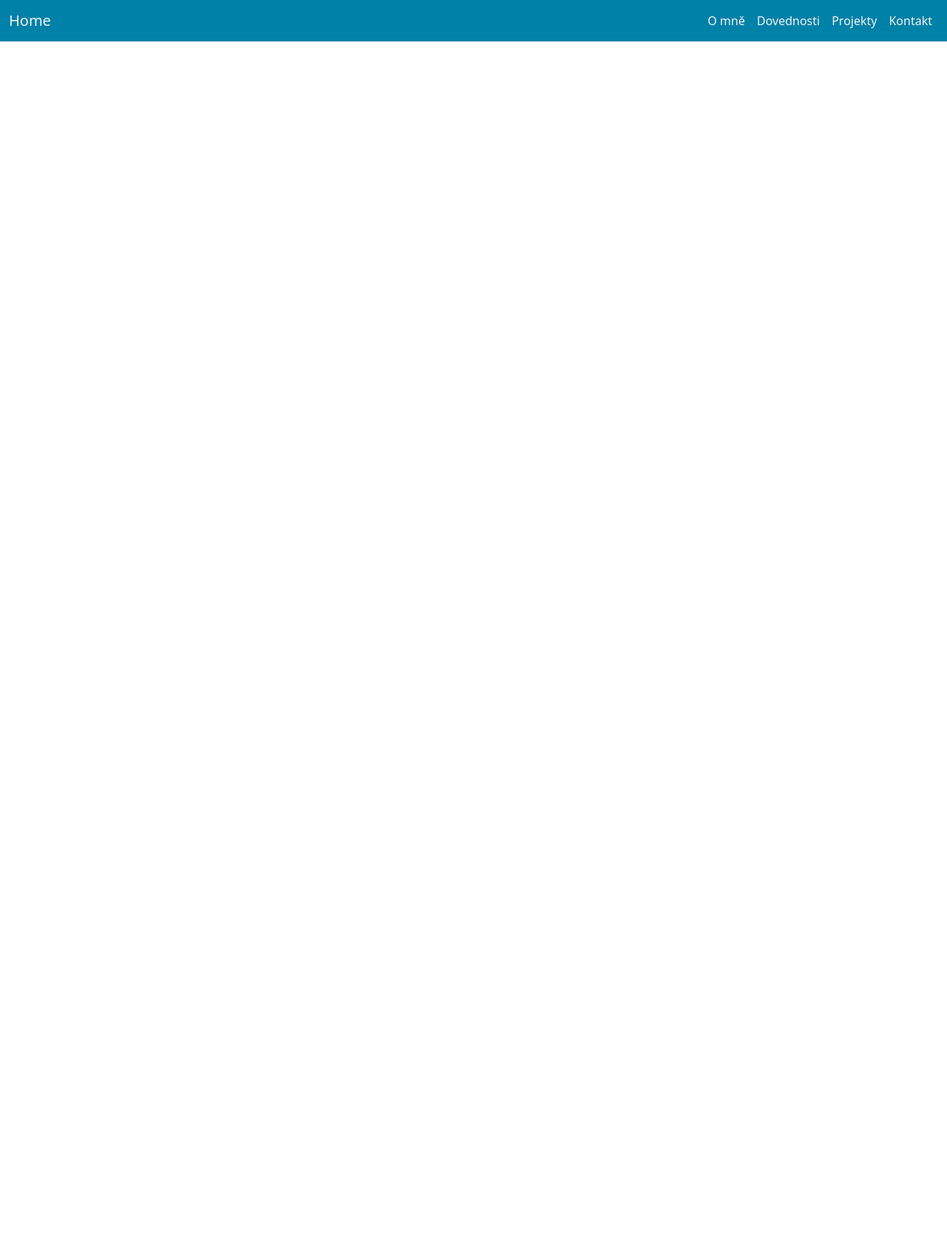
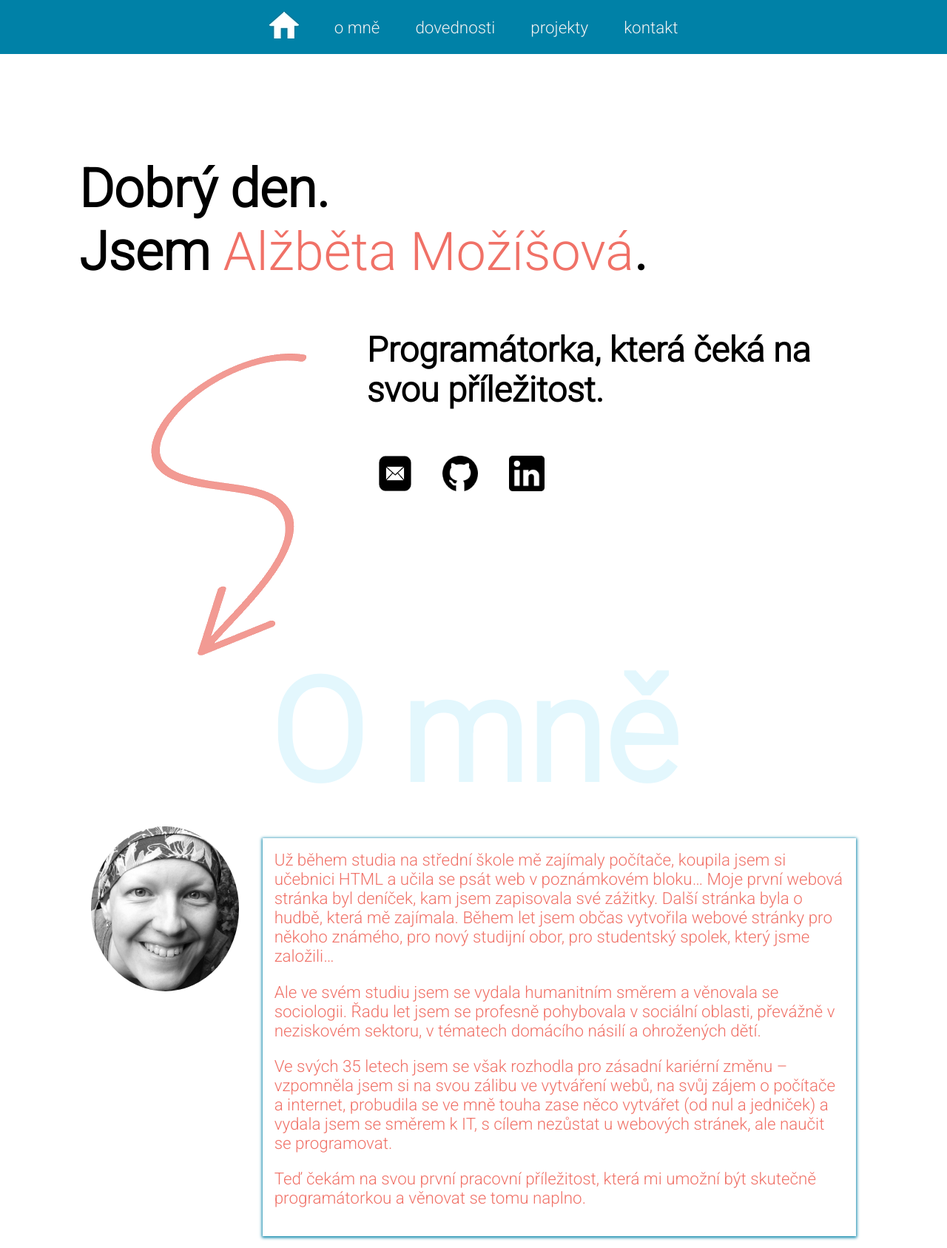
Before and after one commit to amozisova/portfolio, a PHP site: page / in a window 1280 px wide. Shown: the whole page at 74% size. Before the commit the page ends 56 px from the top, so only its background shows below. Run offline with PHP 8.4, Linux system fonts and the light colour scheme.

Commit message:
Add files via upload

```diff
--- a/index.php
+++ b/index.php
@@ -10,56 +10,92 @@ include_once 'language.php';
     <meta http-equiv="X-UA-Compatible" content="IE=edge">
     <meta name="viewport" content="width=device-width, initial-scale=1">
     <title></title>
-    <link href="https://cdn.jsdelivr.net/npm/bootstrap@5.2.0-beta1/dist/css/bootstrap.min.css" rel="stylesheet" integrity="sha384-0evHe/X+R7YkIZDRvuzKMRqM+OrBnVFBL6DOitfPri4tjfHxaWutUpFmBp4vmVor" crossorigin="anonymous">
-    <script src="https://cdn.jsdelivr.net/npm/bootstrap@5.2.0-beta1/dist/js/bootstrap.bundle.min.js" integrity="sha384-pprn3073KE6tl6bjs2QrFaJGz5/SUsLqktiwsUTF55Jfv3qYSDhgCecCxMW52nD2" crossorigin="anonymous"></script>
+    <link rel="preconnect" href="https://fonts.googleapis.com">
+    <link rel="preconnect" href="https://fonts.gstatic.com" crossorigin>
+    <link href="https://fonts.googleapis.com/css2?family=Roboto:wght@100;200;300&display=swap" rel="stylesheet">
     <link rel="stylesheet" href="styles/style.css">
 </head>
 
 <body>
+    <div class="container" id="home">
+        <nav class="navbar">
 
-    <nav class="navbar navbar-expand-lg">
-        <div class="container-fluid">
-            <a class="navbar-brand" aria-current="page" href="#">Home</a>
-            <button class="navbar-toggler" type="button" data-bs-toggle="collapse" data-bs-target="#navbarToggler" aria-controls="navbarToggler" aria-expanded="false" aria-label="Toggle navigation">
-                <span class="navbar-toggler-icon"></span>
-            </button>
-            <div class="collapse navbar-collapse" id="navbarToggler">
-                <ul class="navbar-nav navbar-right me-auto mb-2 mb-lg-0">
-                    <li class="nav-item">
-                        <a class="nav-link" href="#aboutme">O mně</a>
-                    </li>
-                    <li class="nav-item">
-                        <a class="nav-link" href="#skills">Dovednosti</a>
-                    </li>
+            <div class="nav-container">
+            <span class="nav-item">
+                    <a class="nav-link" href="#home"><img src="img/home.jpg" alt="home icon"></a>
+                </span>
+                <span class="nav-item">
+                    <a class="nav-link" href="#aboutme">o mně</a>
+                </span>
+                <span class="nav-item">
+                    <a class="nav-link" href="#skills">dovednosti</a>
+                </span>
 
-                    <li class="nav-item">
-                        <a class="nav-link" href="#projects">Projekty</a>
-                    </li>
+                <span class="nav-item">
+                    <a class="nav-link" href="#projects">projekty</a>
+                </span>
 
-                    <li class="nav-item">
-                        <a class="nav-link" href="#contact">Kontakt</a>
-                    </li>
-                </ul>
+                <span class="nav-item">
+                    <a class="nav-link" href="#contact">kontakt</a>
+                </span>
+            </div>
+        </nav>
+
+
+        <section class=content>
+            <div class="title">
+                <h1>Dobrý den.
+                    <br>Jsem <span class="name">Alžběta Možíšová</span>.
+                </h1>
+            </div>
+
+            <div class="subtitle">
+                <div class="arrow">
+                    <a href="#aboutme"><img src="img/arrow_down.png" alt="arrow down"></a>
+                </div>
+                <div class="subheading">
+                    <h3>Programátorka, která čeká na svou příležitost.</h3>
+                    <div class="contactIcons">
+                        <img src="img/message.png" alt="message icon">
+                        <img src="img/github.png" alt="GitHub icon">
+                        <img src="img/linkedin-logo.png" alt="LinkedIn icon">
+                    </div>
+                </div>
 
             </div>
-        </div>
-    </nav>
+        </section>
 
 
 
+    </div>
+
+
+    <div class="container">
+        <section id="aboutme">
+            <div class="section_title">
+                <h1>O mně</h1>
+            </div>
+            <div class="aboutme_content">
+                <div>
+                    <img src="img/mozisova_face.jpg" alt="Alzbeta Mozisova" height="223" width="200" class="story_img">
+                </div>
+
+                <div class="storybox">
+                    <div class="story_text">
+                        Už během studia na střední škole mě zajímaly počítače, koupila jsem si učebnici HTML a učila se psát web v poznámkovém bloku… Moje první webová stránka byl deníček, kam jsem zapisovala své zážitky. Další stránka byla o hudbě, která mě zajímala. Během let jsem občas vytvořila webové stránky pro někoho známého, pro nový studijní obor, pro studentský spolek, který jsme založili…
+
+                        <p>Ale ve svém studiu jsem se vydala humanitním směrem a věnovala se sociologii. Řadu let jsem se profesně pohybovala v sociální oblasti, převážně v neziskovém sektoru, v tématech domácího násilí a ohrožených dětí.</p>
+
+                        <p>Ve svých 35 letech jsem se však rozhodla pro zásadní kariérní změnu – vzpomněla jsem si na svou zálibu ve vytváření webů, na svůj zájem o počítače a internet, probudila se ve mně touha zase něco vytvářet (od nul a jedniček) a vydala jsem se směrem k IT, s cílem nezůstat u webových stránek, ale naučit se programovat.</p>
+                        <p>Teď čekám na svou první pracovní příležitost, která mi umožní být skutečně programátorkou a věnovat se tomu naplno.</p>
+                    </div>
+                </div>
+            </div>
+
+    </div>
 
 
 
-
-    <header>
-
-    </header>
-
-    <div class="container">
-        <div class="row">
-            <div class="col"></div>
-        </div>
-    </div>
 
     <script src=""></script>
 </body>
--- /dev/null
+++ b/js/script.js
@@ -0,0 +1,5 @@
+function menuOnClick() {
+    document.getElementById("menu-bar").classList.toggle("change");
+    document.getElementById("nav").classList.toggle("change");
+    document.getElementById("menu-bg").classList.toggle("change-bg");
+  }
--- a/styles/style.css
+++ b/styles/style.css
@@ -1,36 +1,218 @@
-
-
-/* The navigation bar */
-.navbar {
-
-
-    background: #0081A7;
+body {
+  box-sizing: border-box;
+  border: 0;
+  font-family: 'Roboto', sans-serif;
+  margin: 0;
+  padding: 0;
+}
 
 
 
+.container {
+  display: grid;
+  grid-template-columns: repeat(12, [col-start] 1fr);
+  grid-template-rows: repeat(12, [row-start] 1fr);
+  /*grid-template-rows: repeat(12, 1fr);*/
+  grid-column-gap: 0px;
+  grid-row-gap: 0px;
+  height: 100vh;
+}
 
+.navbar {
+  background: #0081A7;
+  overflow: hidden;
+  padding: 1rem 0;
+  position: fixed;
+  top: 0;
+  width: 100%;
+}
+
+.nav-container {
+  display: flex;
+  flex-direction: row;
+  gap: 3rem;
+  justify-content: center;
+}
+
+.nav-item {
+  display: flex;
+  align-items: center;
+}
+
+.nav-link {
+  color: #f2f2f2;
+  font-size: 1.4rem;
+  text-decoration: none;
+}
+
+.nav-link a:hover {
+  background: #ddd;
+  color: black;
+}
+
+.content {
+  grid-column: col-start 2 / 12;
+  grid-row: row-start 4 / 7;
+ /* display: flex;
+  flex-direction: column;*/
+}
+
+.title h1 {
+  font-size: 4.5rem;
+  margin: 0.8rem 0;
+  font-weight: 600;
+}
+
+.name {
+  color:#F07167;
+  font-weight: 300;
+}
+
+.subtitle {
+  display: flex;
+  font-size: 2.5rem;
+  font-weight: 300;
+  margin: 1rem 3rem;
+}
+
+.subheading {
+align-self: flex-start;
+}
+
+.arrow {
+  margin: 2.2rem 0 0 1rem;
+}
+
+.contactIcons img {
+  height: 3rem;
+  width: auto;
+  padding: 1rem;
+}
+
+#aboutme {
+  grid-column: col-start 2 / 12;
+  grid-row: row-start 2 / 8;
+}
+
+.section_title {
+
+}
+
+.section_title h1 {
+  color: #E3F7FD;
+  font-size: 12rem;
+  margin: 0.8rem 0;
+  font-weight: 900;
+  text-align:center;
+}
+
+.aboutme_content {
+  display: flex;
+  flex-direction: row;
+}
+
+.story_img {
+  border-radius: 50%;
+  height: auto;
+  width: 200px;
+  aspect-ratio: attr(width) / attr(height);
+  margin: 0 1rem 0;
+}
+
+.storybox {
+  background: #FFFFFF;
+  box-shadow: 0px 1px 4px 1px #0081A7;
+  margin: 1rem;
+  /*width: 60vw;*/
+}
+
+.story_text {
+  color: #F07167;
+  font-size: 1.4rem;
+  padding: 1rem;
+}
+
+#navbarToggler {
+  flex-grow: 0;
+}
+
+
+/*
+@media screen and (max-width: 768px) {
+
+  .container {
+    display: flex;
+    flex-direction: column;
+    align-items: center;
+    gap: 1rem;
+  }
+
+  .content {
+    display: flex;
+    flex-direction: column;
+    padding: 2rem;
+  }
+
+
+  .nav-container {
+    display: flex;
+    flex-direction: column;
+    align-items: center;
+    gap: 1rem;
 
   }
 
-#navbarToggler {
-    flex-grow:0;
+  .nav-link {
+    font-size: 2rem;
+  }
+
+}
+*/
+@media screen and (max-width: 992px) {
+
+  .content {
+    grid-column: col-start 2 / 12;
+    grid-row: row-start 3 / 6;
+  }
+
+  .subtitle {
+    flex-direction: column-reverse;
+    margin: 0;
+  }
+
+  .aboutme_content {
+    flex-direction: column;
+    align-items: center;
+  }
+
+  .arrow {
+  margin: 0 auto;
+  }
+
 }
 
+@media screen and (max-width: 450px) {
 
-  /* Links inside the navbar */
-  .navbar a {
-
-    color: #f2f2f2;
-
+  .content {
+    grid-column: col-start 2 / 11;
+    grid-row: row-start 3 / 6;
+   /* display: flex;
+    flex-direction: column;*/
   }
 
-  /* Change background on mouse-over */
-  .navbar a:hover {
-    background: #ddd;
-    color: black;
+  .contactIcons{
+  margin: 2rem 0;
+  text-align: center;
   }
 
-  /* Main content */
-  .main {
-    margin-top: 30px; /* Add a top margin to avoid content overlay */
+  .section_title h1 {
+    font-size: 6.3rem;
+    margin: 0 auto;
   }
+
+  #aboutme {
+    grid-column: col-start 2 / 12;
+    grid-row: row-start 6 / 12;
+  }
+
+}
```
Also changed, not shown: styles/styletest.css (added, +186 -0 lines).
